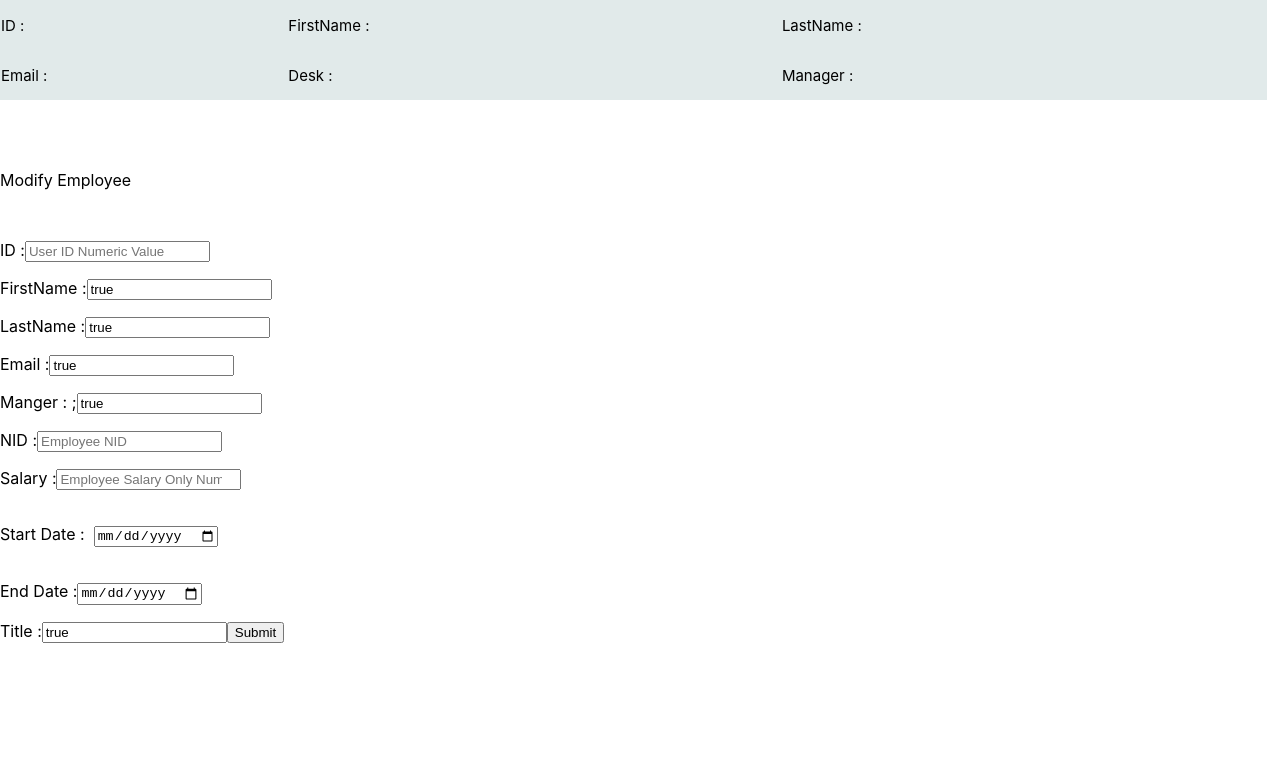
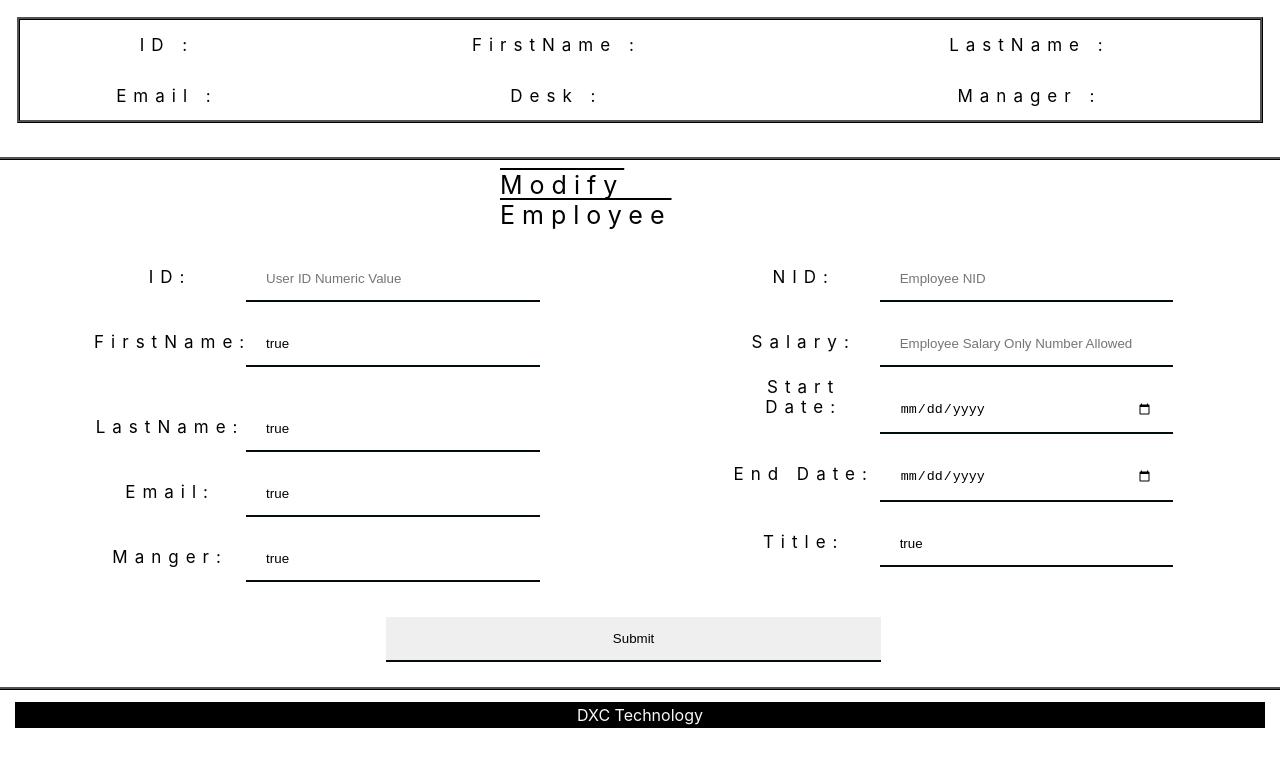
Before and after one commit to chaimaammeri/dxc-technology, a React (Create React App) app in the folder projet.dev/: page / in a window 1280 px wide. Shown: the top 766 px of the page. Built offline with nearby package versions, Linux system fonts and the light colour scheme.

Commit message:
modified

```diff
--- a/projet.dev/public/index.html
+++ b/projet.dev/public/index.html
@@ -14,9 +14,7 @@
 
   <body>
 
-    <div id="root">
-
-    </div>
+    <div id="root">        </div>
 
   </body>
 
--- a/projet.dev/src/App.js
+++ b/projet.dev/src/App.js
@@ -1,90 +1,76 @@
 function App() {
   return (
-       <>
-         <div className="data-main" style={{width: '99%'}}>
-        <div className="data-main-frame">
-          <div style={{textAlign: 'center', height: '100px', backgroundColor: 'white', width: '100%'}} className="item">
-            <table style={{fontSize: '15px', width: '100%', height: '100%', border: '0px', borderCollapse: 'collapse'}}>
+        <div>
+          <meta charSet="UTF-8" />
+          <meta httpEquiv="X-UA-Compatible" content="IE=edge" />
+          <meta name="viewport" content="width=device-width, initial-scale=1.0" />
+          <title>Document</title>
+          <style dangerouslySetInnerHTML={{__html: "\n    .bod {\n      border-radius: 25px;\n      padding: 20px; \n     }\n td{border:0px;text-align:center;letter-spacing: 7px;font-size: 17px; }\n    .managetitle2 {\n      letter-spacing: 7px;\n      margin-top: 30px;\n      padding:10px 500px ;\n      text-decoration-line: overline ;\n      font-size: 25px;\n      width: 300px;\n      height: 17px;\n      position: relative;\n      animation-name: example;\n      animation-duration: 4s;\n      animation-iteration-count: 1;\n      animation-direction: normal; \n      }\n    @keyframes example {\n      0%   { left:0px; top:0px;}\n      50%  {left:150px; top:0px;}\n      75%  {left:150px; top:0px;}\n      /* 75%  {background-color:green; left:0px; top:0px;} */\n      }    \n    label{\n      width: 152px; \n      display: inline-block;\n      letter-spacing: 7px;\n      font-size: 17px;\n      }\n    .form-create {\n      width: 40%;\n      color:black;\n      padding: 14px 20px;\n      margin: 10px 0;\n      display: inline-block;\n      border: none;\n      border-bottom: 2px solid  #030f04 ;\n      cursor: pointer;\n      transition: width 2s; \n     }\n    .form-create:hover{width: 300px;border: none;}\n     input[type=submit]:hover {\n      background-color: #45a049;\n     }\n    footer {\n     text-align: center;\n     padding: 3px;\n     background-color:black;\n     color: rgb(250, 248, 248);}\n  " }} />
+          <div className="data-main" style={{width: '100%'}}>
+            <div className="data-main-frame" style={{padding: '10px', margin: '10px'}}>
+              <div style={{textAlign: 'center', height: '100px', width: '100%', outlineStyle: 'ridge'}} className="item">
+                <table style={{fontSize: '15px', width: '100%', height: '100%', borderCollapse: 'collapse'}}>
                   <tbody><tr>
-                  <td style={{border: '0px', textAlign: 'left', backgroundColor: '#e1eaea'}}>ID :
-                    <b style={{color: 'black', textDecoration: 'underline', letterSpacing: '2px', fontFamily: 'arial'}} />
+                      <td>ID :
+                        <b style={{color: 'black', textDecoration: 'underline', letterSpacing: '2px', fontFamily: 'arial'}} /></td>
+                      <td>FirstName :
+                        <b style={{color: 'black', textDecoration: 'underline', letterSpacing: '2px', fontFamily: 'arial', textAlign: 'center'}} /></td>
+                      <td>LastName :
+                        <b style={{color: 'black', textDecoration: 'underline', letterSpacing: '2px', fontFamily: 'arial', textAlign: 'center'}} /></td></tr>
+                    <tr>
+                      <td>Email :
+                        <b><a style={{color: 'black'}} href="mailto:" title="Send Mail to Agent" /></b>
                       </td>
-                  <td style={{border: '0px', textAlign: 'left', backgroundColor: '#e1eaea'}}>FirstName :
-                    <b style={{color: 'black', textDecoration: 'underline', letterSpacing: '2px', fontFamily: 'arial', textAlign: 'center'}} />
-                  </td>
-                  <td style={{border: '0px', textAlign: 'left', backgroundColor: '#e1eaea'}}>LastName :
-                    <b style={{color: 'black', textDecoration: 'underline', letterSpacing: '2px', fontFamily: 'arial', textAlign: 'center'}} />
-                  </td>
-                </tr>
-                <tr>
-                  <td style={{border: '0px', textAlign: 'left', backgroundColor: '#e1eaea'}}>Email :
-                    <b style={{color: 'black', textDecoration: 'underline', letterSpacing: '2px', fontFamily: 'arial', textAlign: 'center'}}>
-                      <a style={{color: 'black'}} href="mailto:" title="Send Mail to Agent" />
-                    </b>
-                  </td>
-                  <td style={{border: '0px', textAlign: 'left', backgroundColor: '#e1eaea'}}>Desk :
-                    <b style={{color: 'black', textDecoration: 'underline', letterSpacing: '2px', fontFamily: 'arial', textAlign: 'center'}} />
-                  </td>
-                  <td style={{border: '0px', textAlign: 'left', backgroundColor: '#e1eaea'}}>Manager :
-                    <b style={{color: 'black', textDecoration: 'underline', letterSpacing: '2px', fontFamily: 'arial', textAlign: 'center'}} />
-                  </td>
-                </tr>
-              </tbody>
+                      <td>Desk : <b /></td>
+                      <td>Manager : <b /></td>
+                    </tr></tbody>
                 </table>
               </div>
             </div>
-        <div className="main-manage2" style={{marginTop: '70px'}}>
-          <div className="manage">
+            <div className="main-manage2">
+              <div className="manage" style={{outlineStyle: 'ridge', width: '100%'}}>
                 <div className="managetitle2">Modify Employee</div>
                 <div className="manageform" style={{width: '99%'}}>
-              <div className="form-frame">
-                <div className="frame1" style={{marginTop: '50px'}}>
+                  <div className="form-frame" style={{display: 'flex', flexDirection: 'row', textAlign: 'center', borderRadius: '5px'}}>   {/*style="width: 50%; */}
+                    <div className="frame1" style={{marginTop: '50px', width: '50%'}}>
                       <form>
-                    <p>ID  :
-                      <input type="number" name="search-id" id="search-id" className="form-create" required defaultValue placeholder="User ID Numeric Value" minLength={6} readOnly="readonly" title="Minimimum 6 Numric Characters" />
-                    </p>
-                    <p>FirstName :
-                      <input type="text" name="update-firstName" defaultValue placeholder="Employee firstName" className="form-create" required />
-                      <input type="hidden" name="hiddenID" defaultValue />
-                    </p>
-                    <p>LastName :
-                      <input type="text" name="update-lastName" defaultValue placeholder="Employee lastName" className="form-create" required />
-                    </p>
-                    <p>Email :
-                      <input type="email" name="update-email" defaultValue className="form-create" placeholder="Employee Email" required />
-                    </p>
-                    <p>Manger : ;
-                      <input type="text" name="update-manager" defaultValue placeholder="Employee Manager" className="form-create" />
-                      <span id="unit-container" style={{display: 'none'}} />
-                    </p>
+                        <label htmlFor="search-id">ID:</label>
+                        <input type="number" name="search-id" id="search-id" className="form-create" required defaultValue placeholder="User ID Numeric Value" minLength={6} readOnly="readonly" title="Minimimum 6 Numric Characters" /> <br />
+                        <label htmlFor="update-firstName">FirstName:</label>
+                        <input type="text" name="update-firstName" defaultValue placeholder="Employee firstName" className="form-create" required /> <br />
+                        <input type="hidden" name="hiddenID" defaultValue /><br />
+                        <label htmlFor="update-lastName">LastName:</label>
+                        <input type="text" name="update-lastName" defaultValue placeholder="Employee lastName" className="form-create" required /><br />
+                        <label htmlFor="update-email">Email:</label>
+                        <input type="email" name="update-email" defaultValue className="form-create" placeholder="Employee Email" required /><br />
+                        <label htmlFor="update-manager">Manger:</label>
+                        <input type="text" name="update-manager" defaultValue placeholder="Employee Manager" className="form-create" /><br />
+                        {/* <span id="unit-container" style="display:none;"></span> */}
                       </form>
                     </div>
-                <div className="frame2" style={{marginLeft: '70x'}}>
-                  <p>NID :
-                    <input type="number" name="update-nid" defaultValue placeholder="Employee NID" className="form-create" />
-                  </p>
-                  <p>Salary :
-                    <input type="number" name="update-salary" defaultValue placeholder="Employee Salary Only Number Allowed" className="form-create" />
-                  </p>
-                  <p>Start Date : &nbsp;
-                    <input type="date" name="update-start" style={{marginTop: '20px'}} defaultValue placeholder="Employee Start Date" className="form-create" />
-                  </p>
-                  <p>End Date :
-                    <input type="date" name="update-end" style={{marginTop: '20px'}} defaultValue placeholder="Employee End Date" className="form-create" />
-                  </p>
-                  <p>Title :
-                    <input type="text" name="update-title" className="form-create" defaultValue placeholder="Employee Title" />
-                    <input type="submit" name="update-employee" defaultValue="Update" />
-                    <span style={{color: 'olivedrab', fontSize: '14px'}} />
-                  </p>
+                    <div className="frame2" style={{marginTop: '50px', width: '50%'}}>
+                      <form>
+                        <label htmlFor="update-nid">NID:</label>
+                        <input type="number" name="update-nid" defaultValue placeholder="Employee NID" className="form-create" /><br />
+                        <label htmlFor="update-salary">Salary:</label>
+                        <input type="number" name="update-salary" defaultValue placeholder="Employee Salary Only Number Allowed" className="form-create" /> <br />
+                        <label htmlFor="update-start">Start Date:</label>
+                        <input type="date" name="update-start" defaultValue placeholder="Employee Start Date" className="form-create" /><br />
+                        <label htmlFor="update-end">End Date:</label>
+                        <input type="date" name="update-end" defaultValue placeholder="Employee End Date" className="form-create" /> <br />
+                        <label htmlFor="update-title">Title:</label>
+                        <input type="text" name="update-title" className="form-create" defaultValue placeholder="Employee Title" /> <br />
+                      </form>
+                    </div>
+                  </div>
+                  <section style={{textAlign: 'center', padding: '15px'}}> <input type="submit" name="update-employee" defaultValue="Update" className="form-create" /> </section>
                 </div>
               </div>
             </div>
           </div>
+          <div style={{padding: '15px'}}><footer>DXC Technology</footer></div>
         </div>
-      </div>
-       </>
-  );
-}
+     ); }
+
 
 export default App;
```
Also changed, not shown: 1 other file (tests, documents, lock files or other folders). Lines whose indentation alone changed are shown as unchanged.
